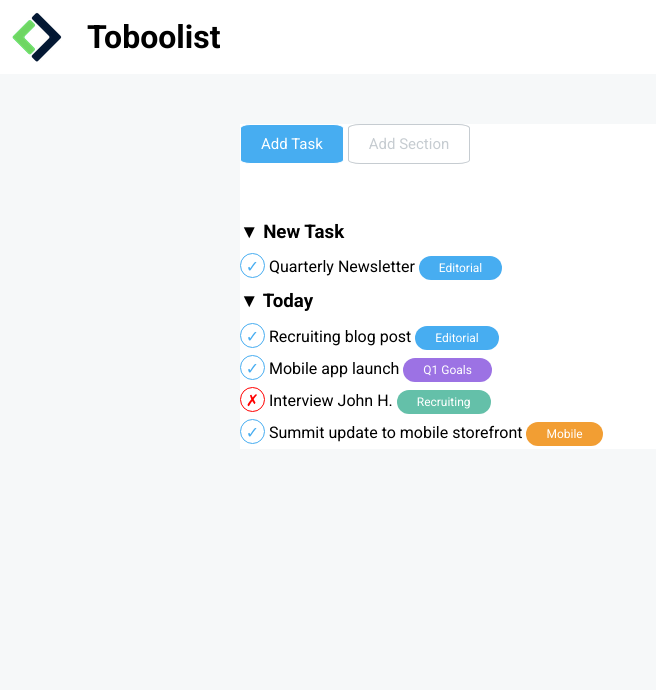
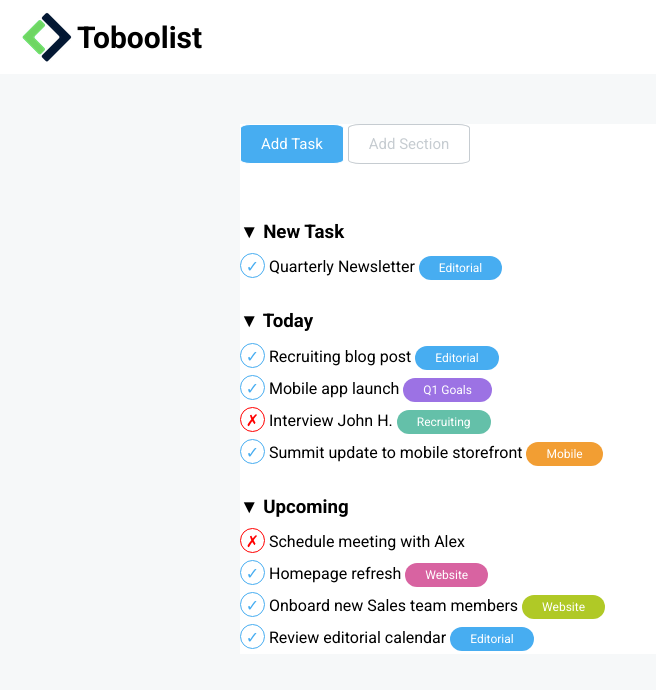
Before and after one commit to Evanflow89/html-css-toboolist, a plain HTML site: page index.html in a window 1280 px wide. Shown: the whole page, without its empty margins (0-656 px from the left). Drawn offline with Linux system fonts and the light colour scheme.

Commit message:
Aggiunto Upcoming e sistemato Pad Head

```diff
--- a/CSS/style.css
+++ b/CSS/style.css
@@ -17,13 +17,24 @@ header {
 .head img, .head h1 {
     display: inline-block;
     vertical-align: middle;
-    padding: 10px;
+    padding: 10px 0 10px 0;
+}
+
+.head img {
+    padding-left: 20px;
 }
 
 .container {
     width: 800px;
     margin: 0 auto;
     background-color: white;
+}
+h1 {
+    font-size: 30px;
+}
+
+h3 {
+    margin-top: 20px;
 }
 
 .buttons {
@@ -101,3 +112,10 @@ header {
 .tagOrange {
     background-color: rgb(242, 158, 51);
 }
+.tagPink {
+    background-color: rgb(216, 99, 161);
+}
+
+.tagOlive {
+    background-color: rgb(176, 201, 38);
+}
--- a/index.html
+++ b/index.html
@@ -48,6 +48,20 @@
                     <div><span class="circle circlev">&check; </span> Summit update to mobile storefront <span
                             class="tag tagOrange">Mobile</span>
                     </div>
+                    <div class="upcoming">
+                        <h3>&#9660; Upcoming</h3>
+                        <div><span class="circle circlex">&cross; </span> Schedule meeting with Alex
+                        </div>
+                        <div><span class="circle circlev">&check; </span> Homepage refresh <span
+                                class="tag tagPink">Website</span>
+                        </div>
+                        <div><span class="circle circlev">&check; </span> Onboard new Sales team members <span
+                                class="tag tagOlive">Website</span>
+                        </div>
+                        <div><span class="circle circlev">&check; </span> Review editorial calendar <span
+                                class="tag tagblue">Editorial</span>
+                        </div>
+                    </div>
                 </div>
             </div>
 
```
